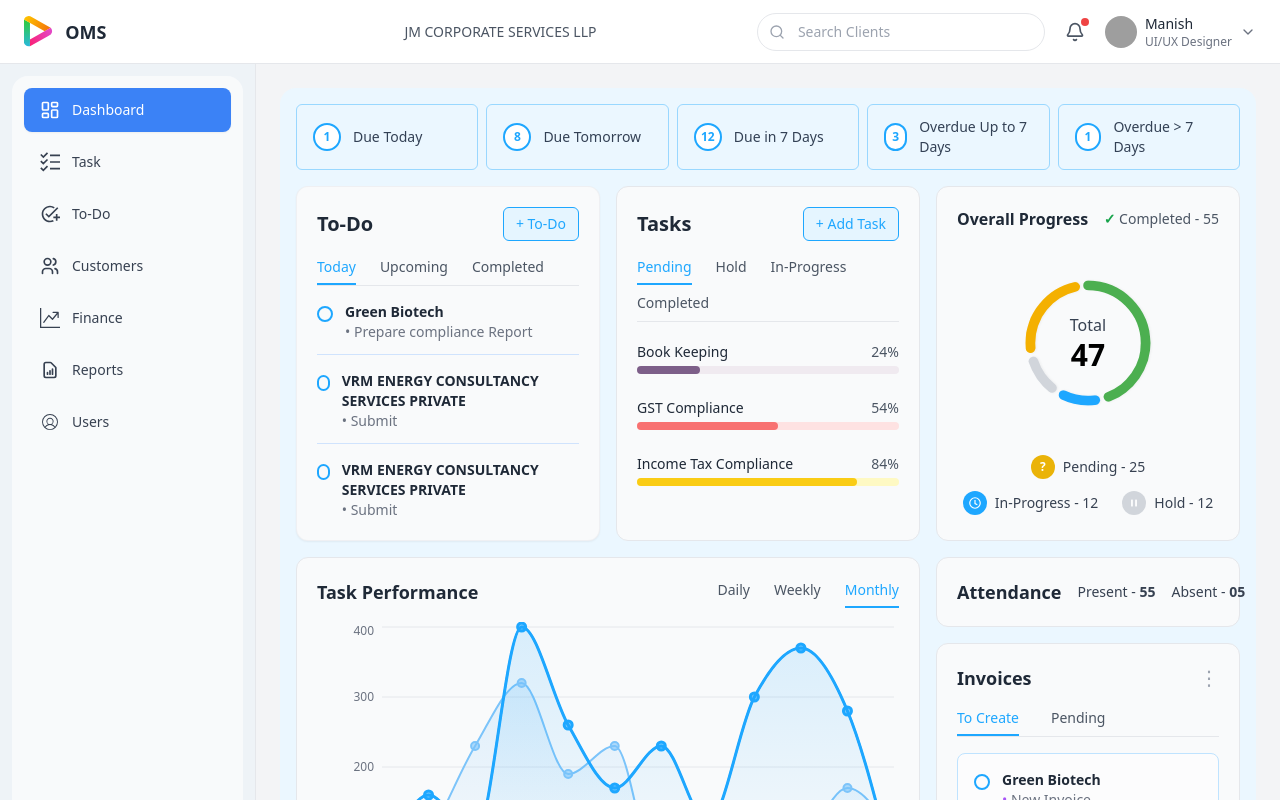
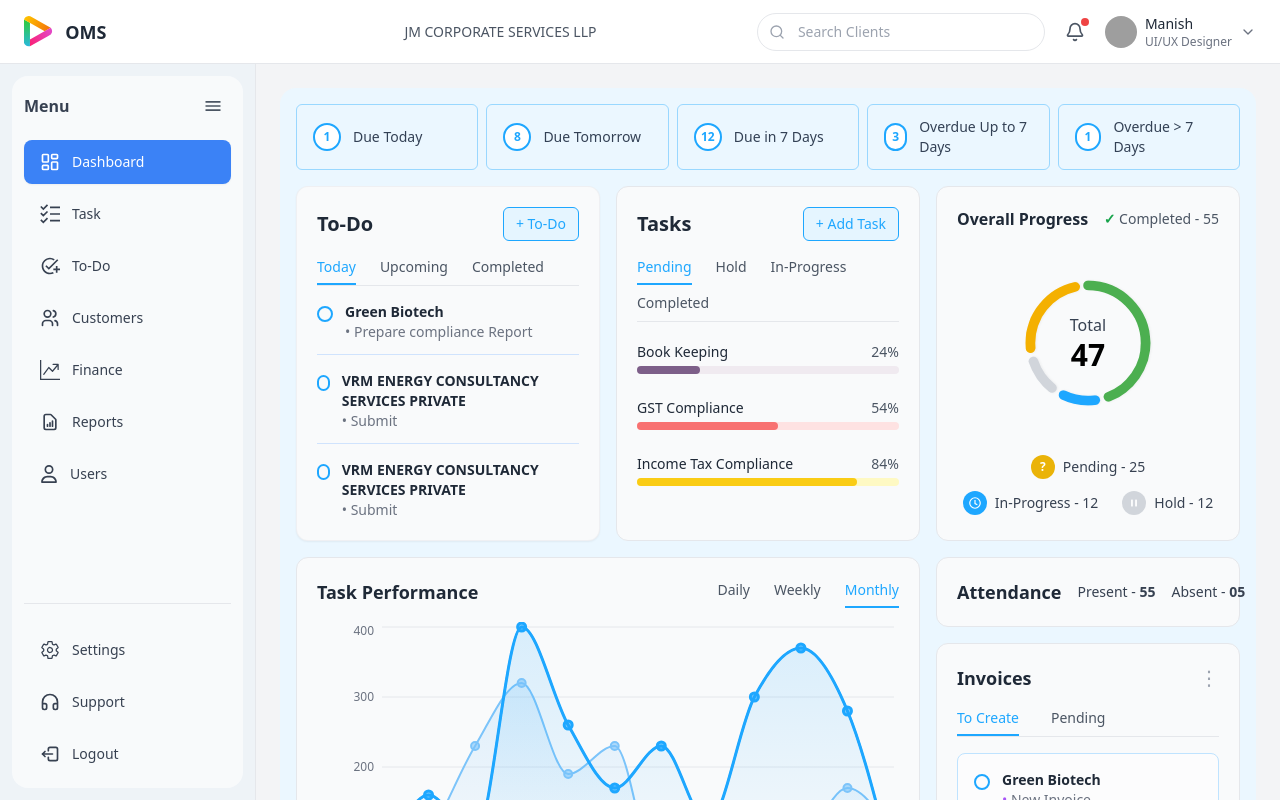
Before and after one commit to Sartaccel/Dev_OMSFrontend, a React (Vite) app: page / in a window 1280 px wide. Shown: the top 800 px of the page. Built offline with nearby package versions, Linux system fonts and the light colour scheme; grey boxes are pictures that could not be loaded; a web font is replaced by a local one.

Commit message:
sidebar and header fix 2:0

```diff
--- a/src/app/store.ts
+++ b/src/app/store.ts
@@ -1,9 +1,11 @@
 import { configureStore } from "@reduxjs/toolkit";
 import authReducer from "@/features/auth/authSlice";
+import sidebarReducer from "@/features/sidebar/sidebarSlice";
 
 export const store = configureStore({
   reducer: {
     auth: authReducer,
+    sidebar: sidebarReducer,
   },
 });
 
--- a/src/components/Header.tsx
+++ b/src/components/Header.tsx
@@ -3,7 +3,7 @@ import Logo from "../assets/logo icon.svg";
 
 const Header = () => {
   return (
-    <header className="w-full h-16 border-b bg-white flex items-center px-6">
+    <header className="sticky top-0 z-50 w-full h-16 border-b bg-white flex items-center px-6">
 
       {/* LEFT — Logo */}
       <div className="flex items-center gap-3 min-w-[220px]">
--- a/src/components/Sidebar.tsx
+++ b/src/components/Sidebar.tsx
@@ -1,149 +1,197 @@
-import { NavLink } from "react-router-dom";
+import React from "react";
+import { useNavigate, useLocation } from "react-router-dom";
+import { toggleSidebar } from "@/features/sidebar/sidebarSlice";
+import { useAppDispatch, useAppSelector } from "@/app/hooks";
 
-// Icons
+/* ===== Icons ===== */
 import { LuLayoutDashboard } from "react-icons/lu";
 import { GrTask } from "react-icons/gr";
-import { MdAddTask } from "react-icons/md";
-import { TbUsers } from "react-icons/tb";
+import { MdAddTask, MdMenu } from "react-icons/md";
+import { TbUsers, TbLogout2 } from "react-icons/tb";
 import { BsGraphUpArrow } from "react-icons/bs";
 import { HiOutlineDocumentReport } from "react-icons/hi";
-import { PiUserCircleLight } from "react-icons/pi";
+import { FaRegUser } from "react-icons/fa6";
 import { IoSettingsOutline } from "react-icons/io5";
 import { Headphones } from "lucide-react";
 
+/* ===== Styles ===== */
 const menuClass =
-  "flex items-center gap-3 px-4 py-3 rounded-lg text-sm transition-all";
+  "flex items-center gap-3 px-4 py-3 rounded-lg text-sm transition-all cursor-pointer";
 
 export default function Sidebar() {
+  const navigate = useNavigate();
+  const location = useLocation();
+
+  const dispatch = useAppDispatch();
+  const isOpen = useAppSelector((state) => state.sidebar.isOpen);
+
   return (
-    <aside className="w-64 bg-[#eef3f7] border-r border-gray-200 p-3">
+    <aside
+      className={`sticky top-16 z-40 bg-[#eef3f7] border-r border-gray-200 p-3 transition-all duration-300 overflow-y-auto
+      h-[calc(100vh-4rem)]
+      ${isOpen ? "w-64" : "w-20"}`}
+    >
+      <div className="bg-white/60 rounded-2xl p-3 flex flex-col h-full">
 
-      {/* Rounded Container */}
-      <div className="h-full bg-white/60 rounded-2xl p-3 flex flex-col">
+        {/* ===== Header ===== */}
+        <div
+          className={`flex items-center mb-4 ${
+            isOpen ? "justify-between" : "justify-center"
+          }`}
+        >
+          {isOpen && (
+            <span className="font-semibold text-gray-700">Menu</span>
+          )}
 
-        {/* Menu Items */}
-        <nav className="space-y-2">
-
-          {/* Dashboard */}
-          <NavLink
-            to="/"
-            className={({ isActive }) =>
-              `${menuClass} ${
-                isActive
-                  ? "bg-blue-500 text-white shadow-sm"
-                  : "text-gray-700 hover:bg-gray-100"
-              }`
-            }
+          <button
+            onClick={() => dispatch(toggleSidebar())}
+            className="text-xl text-gray-600 hover:text-black hover:bg-gray-100 p-2 rounded-lg transition-colors"
+            title={isOpen ? "Collapse menu" : "Expand menu"}
           >
-            <LuLayoutDashboard className="text-[20px]" />
-            Dashboard
-          </NavLink>
-
-          {/* Task */}
-          <NavLink
-            to="/tasks"
-            className={({ isActive }) =>
-              `${menuClass} ${
-                isActive
-                  ? "bg-blue-500 text-white"
-                  : "text-gray-700 hover:bg-gray-100"
-              }`
-            }
-          >
-            <GrTask className="text-[20px]" />
-            Task
-          </NavLink>
-
-          {/* To-Do */}
-          <NavLink
-            to="/todo"
-            className={({ isActive }) =>
-              `${menuClass} ${
-                isActive
-                  ? "bg-blue-500 text-white"
-                  : "text-gray-700 hover:bg-gray-100"
-              }`
-            }
-          >
-            <MdAddTask className="text-[20px]" />
-            To-Do
-          </NavLink>
-
-          {/* Customers */}
-          <NavLink
-            to="/customers"
-            className={({ isActive }) =>
-              `${menuClass} ${
-                isActive
-                  ? "bg-blue-500 text-white"
-                  : "text-gray-700 hover:bg-gray-100"
-              }`
-            }
-          >
-            <TbUsers className="text-[20px]" />
-            Customers
-          </NavLink>
-
-          {/* Finance */}
-          <NavLink
-            to="/finance"
-            className={({ isActive }) =>
-              `${menuClass} ${
-                isActive
-                  ? "bg-blue-500 text-white"
-                  : "text-gray-700 hover:bg-gray-100"
-              }`
-            }
-          >
-            <BsGraphUpArrow className="text-[20px]" />
-            Finance
-          </NavLink>
-
-          {/* Reports */}
-          <NavLink
-            to="/reports"
-            className={({ isActive }) =>
-              `${menuClass} ${
-                isActive
-                  ? "bg-blue-500 text-white"
-                  : "text-gray-700 hover:bg-gray-100"
-              }`
-            }
-          >
-            <HiOutlineDocumentReport className="text-[20px]" />
-            Reports
-          </NavLink>
-
-          {/* Users */}
-          <NavLink
-            to="/users"
-            className={({ isActive }) =>
-              `${menuClass} ${
-                isActive
-                  ? "bg-blue-500 text-white"
-                  : "text-gray-700 hover:bg-gray-100"
-              }`
-            }
-          >
-            <PiUserCircleLight className="text-[20px]" />
-            Users
-          </NavLink>
-        </nav>
-
-        {/* Bottom Section */}
-        <div className="mt-auto pt-6 border-t border-gray-200 space-y-2">
-          <button className="w-full flex items-center gap-3 px-4 py-3 text-sm rounded-lg text-gray-700 hover:bg-gray-100">
-            <IoSettingsOutline className="text-[20px]" />
-            Settings
-          </button>
-
-          <button className="w-full flex items-center gap-3 px-4 py-3 text-sm rounded-lg text-gray-700 hover:bg-gray-100">
-            <Headphones className="w-5 h-5" />
-            Support
+            <MdMenu />
           </button>
         </div>
 
+        {/* ===== Menu ===== */}
+        <nav className="space-y-2">
+
+          <MenuItem
+            to="/"
+            icon={<LuLayoutDashboard className="text-[20px]" />}
+            label="Dashboard"
+            pathname={location.pathname}
+            navigate={navigate}
+            isOpen={isOpen}
+          />
+
+          <MenuItem
+            to="/tasks"
+            icon={<GrTask className="text-[20px]" />}
+            label="Task"
+            pathname={location.pathname}
+            navigate={navigate}
+            isOpen={isOpen}
+          />
+
+          <MenuItem
+            to="/todo"
+            icon={<MdAddTask className="text-[20px]" />}
+            label="To-Do"
+            pathname={location.pathname}
+            navigate={navigate}
+            isOpen={isOpen}
+          />
+
+          <MenuItem
+            to="/customers"
+            icon={<TbUsers className="text-[20px]" />}
+            label="Customers"
+            pathname={location.pathname}
+            navigate={navigate}
+            isOpen={isOpen}
+          />
+
+          <MenuItem
+            to="/finance"
+            icon={<BsGraphUpArrow className="text-[20px]" />}
+            label="Finance"
+            pathname={location.pathname}
+            navigate={navigate}
+            isOpen={isOpen}
+          />
+
+          <MenuItem
+            to="/reports"
+            icon={<HiOutlineDocumentReport className="text-[20px]" />}
+            label="Reports"
+            pathname={location.pathname}
+            navigate={navigate}
+            isOpen={isOpen}
+          />
+
+          <MenuItem
+            to="/users"
+            icon={<FaRegUser size={18} />}
+            label="Users"
+            pathname={location.pathname}
+            navigate={navigate}
+            isOpen={isOpen}
+          />
+
+        </nav>
+
+        {/* ===== Bottom ===== */}
+        <div className="mt-auto pt-6 border-t border-gray-200 space-y-2">
+
+          <div
+            className={`w-full flex items-center gap-3 px-4 py-3 text-sm rounded-lg
+            ${!isOpen && "justify-center"}
+            text-gray-700 hover:bg-gray-100 cursor-pointer`}
+          >
+            <IoSettingsOutline className="text-[20px]" />
+            {isOpen && "Settings"}
+          </div>
+
+          <div
+            className={`w-full flex items-center gap-3 px-4 py-3 text-sm rounded-lg
+            ${!isOpen && "justify-center"}
+            text-gray-700 hover:bg-gray-100 cursor-pointer`}
+          >
+            <Headphones className="w-5 h-5" />
+            {isOpen && "Support"}
+          </div>
+
+          <div
+            onClick={() => navigate("/login")}
+            className={`w-full flex items-center gap-3 px-4 py-3 text-sm rounded-lg
+            ${!isOpen && "justify-center"}
+            text-gray-700 hover:bg-gray-100 cursor-pointer`}
+          >
+            <TbLogout2 className="text-[20px]" />
+            {isOpen && "Logout"}
+          </div>
+
+        </div>
       </div>
     </aside>
   );
 }
+
+/* ================= MENU ITEM ================= */
+
+interface MenuItemProps {
+  to: string;
+  icon: React.ReactNode;
+  label: string;
+  pathname: string;
+  navigate: (path: string) => void;
+  isOpen: boolean;
+}
+
+function MenuItem({
+  to,
+  icon,
+  label,
+  pathname,
+  navigate,
+  isOpen,
+}: MenuItemProps) {
+  const isActive =
+    pathname === to || pathname.startsWith(to + "/");
+
+  return (
+    <div
+      onClick={() => navigate(to)}
+      className={`${menuClass}
+      ${!isOpen && "justify-center"}
+      ${
+        isActive
+          ? "bg-blue-500 text-white shadow-sm"
+          : "text-gray-700 hover:bg-gray-100"
+      }`}
+    >
+      {icon}
+      {isOpen && label}
+    </div>
+  );
+}
--- /dev/null
+++ b/src/features/sidebar/sidebarSlice.ts
@@ -0,0 +1,30 @@
+import { createSlice } from "@reduxjs/toolkit";
+
+export interface SidebarState {
+  isOpen: boolean;
+}
+
+const initialState: SidebarState = {
+  isOpen: true,
+};
+
+const sidebarSlice = createSlice({
+  name: "sidebar",
+  initialState,
+  reducers: {
+    toggleSidebar: (state) => {
+      state.isOpen = !state.isOpen;
+    },
+    closeSidebar: (state) => {
+      state.isOpen = false;
+    },
+    openSidebar: (state) => {
+      state.isOpen = true;
+    },
+  },
+});
+
+export const { toggleSidebar, closeSidebar, openSidebar } =
+  sidebarSlice.actions;
+
+export default sidebarSlice.reducer;
--- a/src/routes/AppRoutes.tsx
+++ b/src/routes/AppRoutes.tsx
@@ -3,6 +3,7 @@ import DashboardLayout from "../layouts/DashboardLayout";
 import Dashboard from "../pages/Dashboard";
 import Tasks from "../pages/Task/Tasklist";
 import Newtasks from "../pages/Task/Newtasks";
+//import Customers from "../pages/Customers";
 // import AddCustomer from "../pages/AddCustomer";
 // import Edittask from "../pages/Task/Edittask";
 import Clients from "../pages/Clients";
@@ -25,12 +26,13 @@ export default function AppRouter() {
           <Route path="newtasks" element={<Newtasks />} />
           <Route path="tasks/:id/edit" element={<Newtasks />} />
           {/* <Route path="addcustomer" element={<AddCustomer />} /> */}
-          <Route path="clients" element={<Clients />} />
+          {/* <Route path="clients" element={<Clients />} /> */}
+         <Route path="clients" element={<Clients />} />
            <Route path="users" element={<Users />} />
             <Route path="users/add" element={<NewUser />} />
             <Route path="users/edit/:id" element={<NewUser />} />
           {/* <Route path="customers" element={<Customers />} /> */}
-        </Route>
+          </Route>
       </Routes>
     </BrowserRouter>
   );
```
